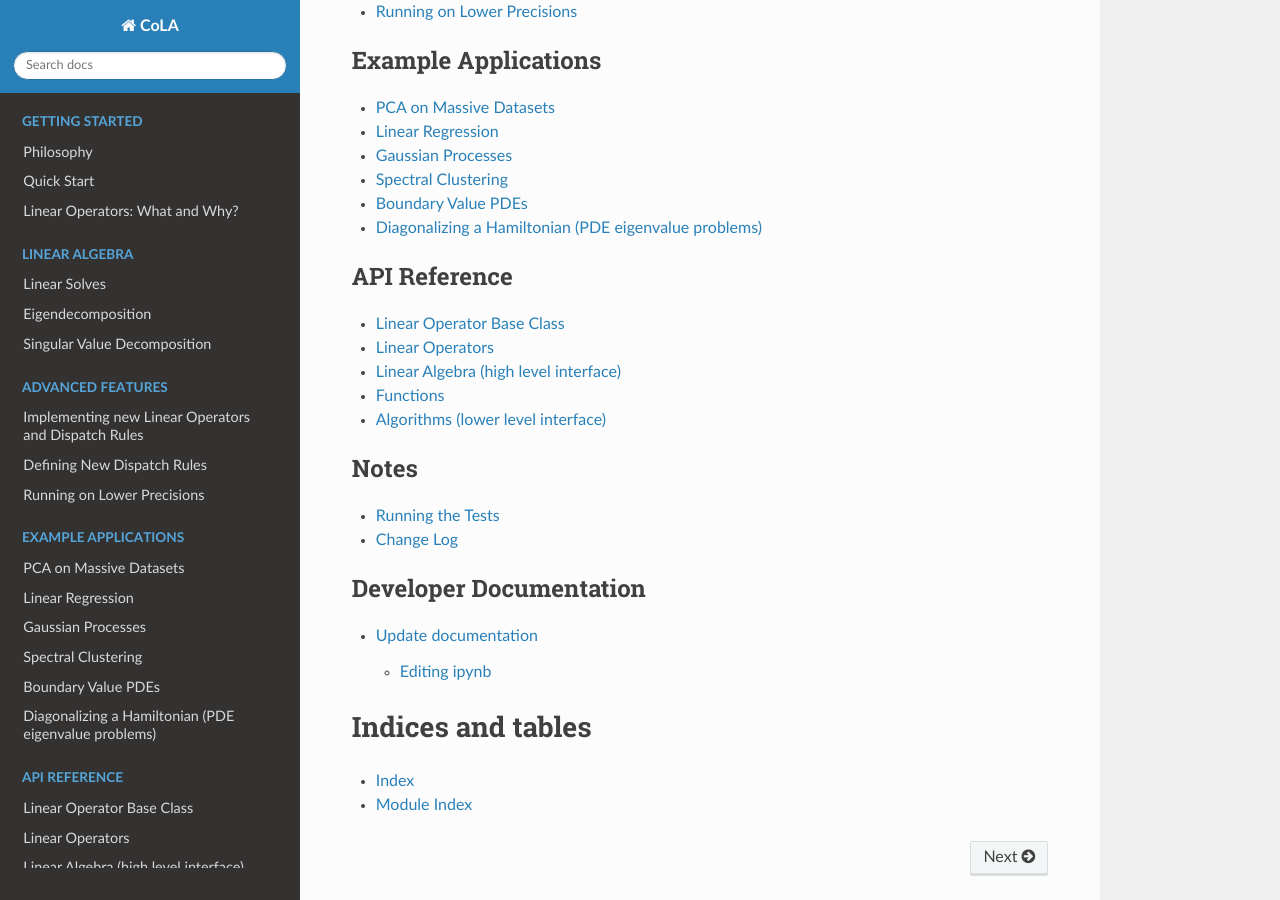
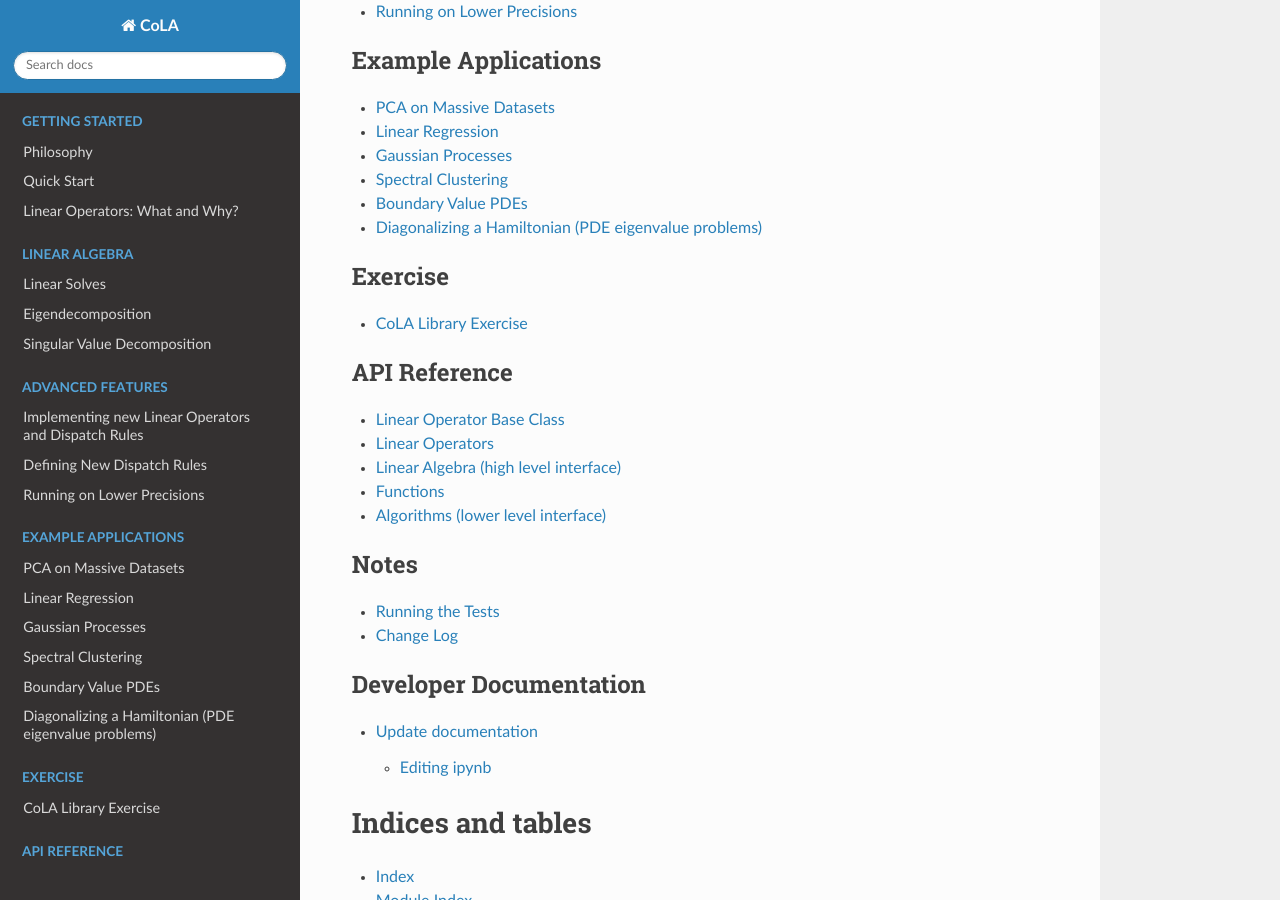
Before and after one commit to wilson-labs/cola, a Sphinx documentation site: the page built from docs/index.rst, in a window 1280 px wide and 900 px high, scrolled down 2397 px. Built offline with Sphinx 7.4.7 and the Read the Docs theme 2.0.0, drawn with Linux system fonts in a browser that asks for light colours; part of the change alters nothing that is shown.

```diff
--- a/docs/index.rst
+++ b/docs/index.rst
@@ -113,6 +113,12 @@ Design Choices
    notebooks/06_PDE_Eigenvalue_Problems.ipynb
 
 .. toctree::
+   :maxdepth: 1
+   :caption: Exercise
+
+   notebooks/07_worksheet.ipynb
+
+.. toctree::
    :glob:
    :maxdepth: 1
    :caption: API Reference
```
Also changed, not shown: docs/notebooks/colabs/07_worksheet.ipynb.
